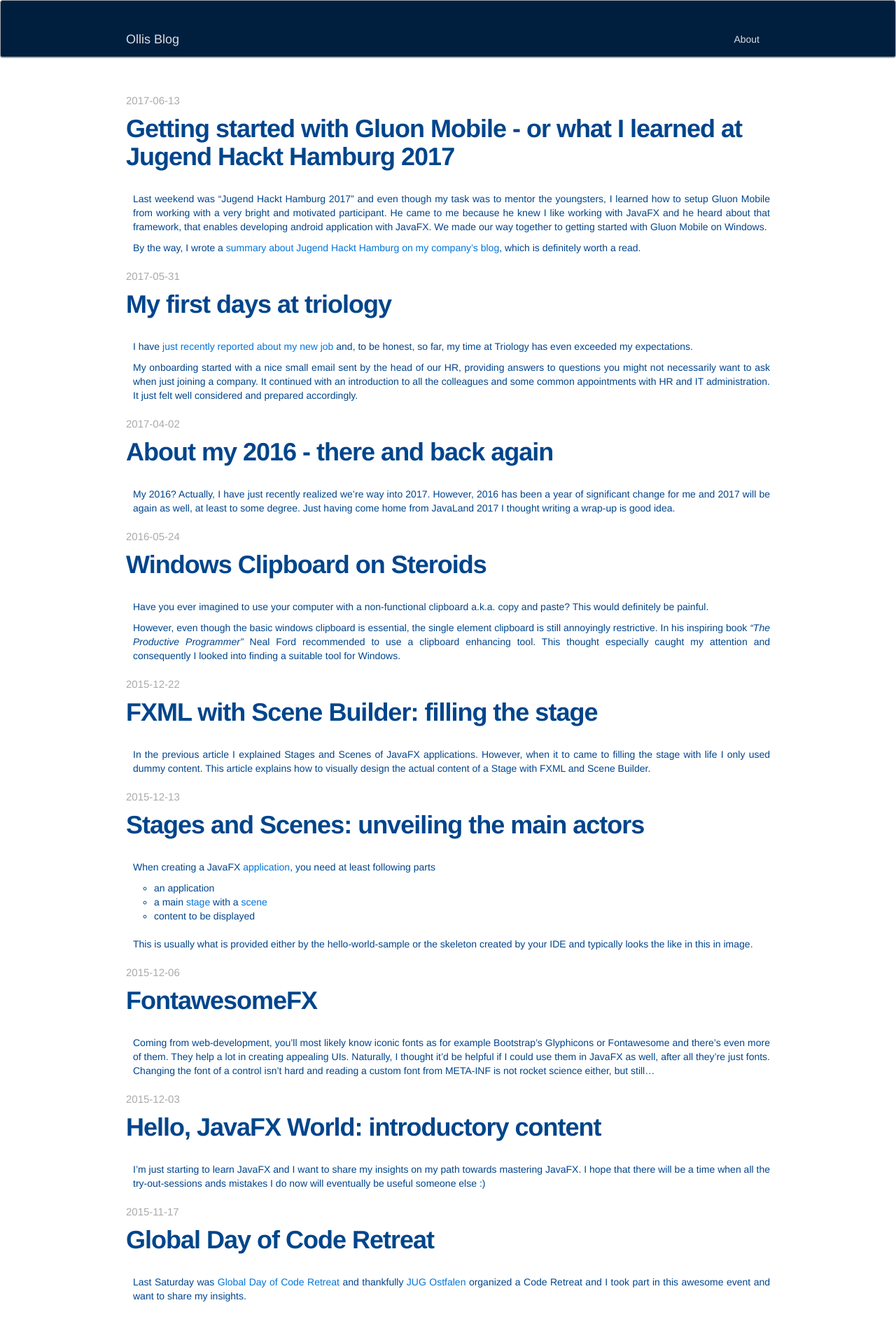
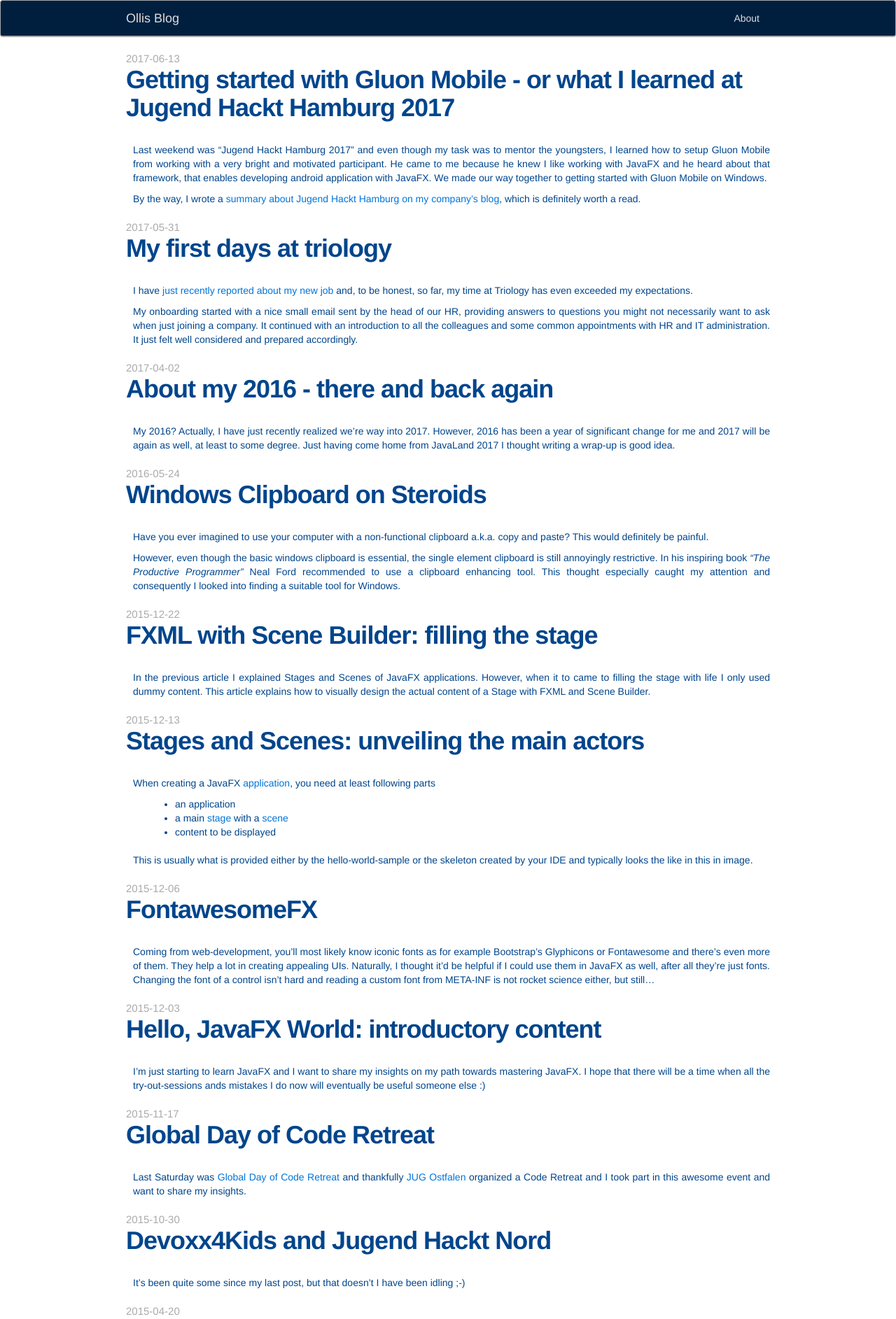
Before and after one commit to omilke/omilke.github.io, a Jekyll site: the page built from index.html, in a window 1280 px wide. Shown: the top 1885 px of the page at 70% size. Built offline with Jekyll 4.4.1, drawn with Linux system fonts in a browser that asks for light colours; nearby versions of some CDN libraries.

Commit message:
streamline overall layout

```diff
--- a/_includes/footer.html
+++ b/_includes/footer.html
@@ -1,15 +1,16 @@
-<footer class="site-footer">
+<footer class="footer">
 
-    <div class="wrap">
+    <div class="container">
+        <div class="col-md-8 col-md-offset-2 col-lg-10 col-lg-offset-1">
 
-        <div class="footer-col-1 column">
-            <ul>
-                <li>{{ site.title }}</li>
-                <li><a href="mailto:{{ site.email }}">{{ site.email }}</a></li>
-            </ul>
+            <div class="col-xs-6 col-md-4">
+                <div>
+                    <div>{{ site.title }}</div>
+                    <div><a href="mailto:{{ site.email }}">{{ site.email }}</a></div>
+                </div>
             </div>
 
-        <div class="footer-col-2 column">
+            <div class="col-xs-6 col-md-4">
                 <ul>
                     {% if site.twitter_username %}
                     <li>
@@ -18,8 +19,7 @@
                         <span class="username">{{ site.twitter_username }}</span>
                     </a>
                     </li>
-                {% endif %}
-                {% if site.github_username %}
+                    {% endif %} {% if site.github_username %}
                     <li>
                         <a href="https://github.com/{{ site.github_username }}">
                         <span class="icon"><i class="fa fa-github"></i></span>
@@ -42,10 +42,11 @@
                 </ul>
             </div>
 
-        <div class="footer-col-3 column">
+            <div class="col-xs-6 col-md-4">
                 <p class="text">{{ site.description }}</p>
             </div>
 
         </div>
+    </div>
 
 </footer>
--- a/css/main.scss
+++ b/css/main.scss
@@ -9,6 +9,8 @@
 $blue: #0074D9;
 $aqua: #7FDBFF;
 
+$footer-size: 150px;
+
 @import
         "bootstrap.min"
 ;
@@ -16,20 +18,17 @@
 /* Base */
 /* ----------------------------------------------------------*/
 
-* {
-  margin: 0;
-  padding: 0;
+html {
+  position: relative;
+  min-height: 100%;
 }
-
-html, body { height: 100%; }
-
-
 
 body {
   color: lighten($navy, 15);
+
+    /* Margin bottom by footer height */
+  margin-bottom: $footer-size;
 }
-
-
 
 h1, h2, h3, h4, h5, h6 {
   font-weight: bold;
@@ -58,89 +57,40 @@
 
 /* Site footer */
 
-.site-footer {
+footer.footer {
   border-top: 1px solid $gray;
   background-color: $navy;
+  color: $silver !important;
   padding: 30px 0;
-}
 
-.footer-heading {
-  font-size: 18px;
-  font-weight: 300;
-  letter-spacing: -.5px;
-  margin-bottom: 15px;
-}
+  /* make it sticky to the bottom */
+  position: absolute;
+  bottom: 0;
+  width: 100%;
 
-.site-footer .column { float: left; margin-bottom: 15px; }
+  /* Set the fixed height of the footer here */
+  height: $footer-size;
 
-.footer-col-1 {
-  width: 270px; /*fallback*/
-  width: -webkit-calc(35% - 10px);
-  width: -moz-calc(35% - 10px);
-  width: -o-calc(35% - 10px);
-  width: calc(35% - 10px);
-  margin-right: 10px
-}
-.footer-col-2 {
-  width: 175px; /*fallback*/
-  width: -webkit-calc(23.125% - 10px);
-  width: -moz-calc(23.125% - 10px);
-  width: -o-calc(23.125% - 10px);
-  width: calc(23.125% - 10px);
-  margin-right: 10px
-}
-.footer-col-3 {
-  width: 335px; /*fallback*/
-  width: -webkit-calc(41.875%);
-  width: -moz-calc(41.875%);
-  width: -o-calc(41.875%);
-  width: calc(41.875%);
-}
-
-.site-footer ul { list-style: none; }
-
-.site-footer li,
-.site-footer p {
-  font-size: 15px;
-  letter-spacing: -.3px;
-  color: $gray;
-}
-
-.fa {
+  .fa {
     color: $gray;
     width: 16px;
     height: 16px;
+  }
+
+  ul {
+    list-style: none;
+    margin: 0;
+    padding: 0;
+  }
+
 }
-
-/* Page Content styles */
-/* ----------------------------------------------------------*/
-
-div.container {
-  padding-top: 30px;
-}
-
-
-/* Home styles */
-/* ----------------------------------------------------------*/
-
-.posts { list-style-type: none; }
-
-.posts li { margin-bottom: 30px; }
 
 /* Post styles */
 /* ----------------------------------------------------------*/
 
-.meta {
+p.meta {
   font-size: 15px;
   color: $gray;
-}
-
-.post-content { margin: 0 0 30px; }
-
-.post-content > * { margin: 20px 0; }
-
-.post-content p {
-  text-align: justify;
 }
 
 .post-content blockquote {
@@ -152,9 +102,6 @@
   font-style: italic;
   margin: 30px 0;
 }
-
-.post-content ul,
-.post-content ol { padding-left: 20px; }
 
 .post pre,
 .post code {
@@ -169,9 +116,6 @@
 }
 
 .post code { padding: 1px 5px; }
-
-.post ul,
-.post ol { margin-left: 1.35em; }
 
 .post pre code {
   border: 0;
@@ -256,93 +200,6 @@
 .highlight .il { color: #009999 } /* Literal.Number.Integer.Long */
 
 
-/* media queries */
-/* ----------------------------------------------------------*/
-
-
-@media screen and (max-width: 750px) {
-
-  .footer-col-1 { width: 50%; }
-
-  .footer-col-2 {
-    width: 45%; /*fallback*/
-    width: -webkit-calc(50% - 10px);
-    width: -moz-calc(50% - 10px);
-    width: -o-calc(50% - 10px);
-    width: calc(50% - 10px);
-    margin-right: 0;
-  }
-
-  .site-footer .column.footer-col-3 {
-    width: auto;
-    float: none;
-    clear: both;
-  }
-
-}
-
-@media screen and (max-width: 600px) {
-
-  .wrap { padding: 0 12px; }
-
-  .site-nav {
-    position: fixed;
-    z-index: 10;
-    top: 14px; right: 8px;
-    background-color: white;
-    -webkit-border-radius: 5px;
-    -moz-border-radius: 5px;
-    border-radius: 5px;
-    border: 1px solid #e8e8e8;
-  }
-
-  .site-nav .menu-icon {
-    display: block;
-    font-size: 24px;
-    color: #505050;
-    float: right;
-    width: 36px;
-    text-align: center;
-    line-height: 36px;
-  }
-
-  .site-nav .menu-icon svg { width: 18px; height: 16px; }
-
-  .site-nav .trigger {
-    clear: both;
-    margin-bottom: 5px;
-    display: none;
-  }
-
-  .site-nav:hover .trigger { display: block; }
-
-  .site-nav .page-link {
-    display: block;
-    text-align: right;
-    line-height: 1.25;
-    padding: 5px 10px;
-    margin: 0;
-  }
-
-  h1 { font-size: 200%; }
-  h2 { font-size: 150%; }
-  h3 { font-size: 125%; }
-  h4 { font-size: 110%; }
-
-
-  .post-content blockquote { padding-left: 10px; }
-  .post-content ul,
-  .post-content ol { padding-left: 10px; }
-
-  .site-footer .column {
-    float: none;
-    clear: both;
-    width: auto;
-    margin: 0 0 15px; }
-
-}
-
-
 /*
  * Custom Styles
  */
@@ -355,10 +212,9 @@
     text-align: left;
 }
 
-
 .post-content > figure.right {
 	margin: 5px 0 5px 15px;
-    float: right;
+  float: right;
 }
 
 figcaption {
@@ -373,20 +229,25 @@
     border: 1px solid black;
 }
 
-div.container  div > * {
+p.meta {
+  margin: 0 !important;
+}
 
-  p.meta {
-    margin-left: 0;
+.post-content,
+.posts .post {
+
+  p {
+    text-align: justify;
   }
 
   p, figure.highlight, blockquote, div.highlighter-rouge {
+
     margin-left: 10px;
   }
-
 }
 
 /* main view styles */
-ul.posts li {
+div.posts div {
 
   a.post-link {
     color: lighten($navy, 15);
@@ -396,23 +257,13 @@
 
     div.excerpt {
 
-        margin-left: 10px;
-
-        p {
-          margin: 10px 0 10px;
-          text-align: justify;
-        }
-
-        a.post-link {
-          font-size: 1.25rem;
-        }
-
         h2, h3 {
           /* remove headlines from excerpt */
             display: none;
         }
 
         ul {
+          /*  compact lists in excerpts */
             margin: 5px 0px 20px 30px;
 
             li {
--- a/index.html
+++ b/index.html
@@ -4,9 +4,9 @@
 
 <div class="home">
 
-  <ul class="posts">
+  <div class="posts">
     {% for post in site.posts %}
-      <li>
+      <div class="post">
         <p class="meta">{{ post.date | date: "%Y-%m-%d" }}</p>
         <a class="post-link" href="{{ post.url | prepend: site.baseurl }}">
           <h1 class="overview">{{ post.title }}</h1>
@@ -14,9 +14,9 @@
         <div class="excerpt">
           {{ post.excerpt }}
         </div>
-      </li>
+      </div>
     {% endfor %}
-  </ul>
+  </div>
 
   <p class="rss-subscribe">subscribe <a href="{{ "/feed.xml" | prepend: site.baseurl }}">via RSS</a></p>
 
```
Lines whose indentation alone changed are shown as unchanged.
